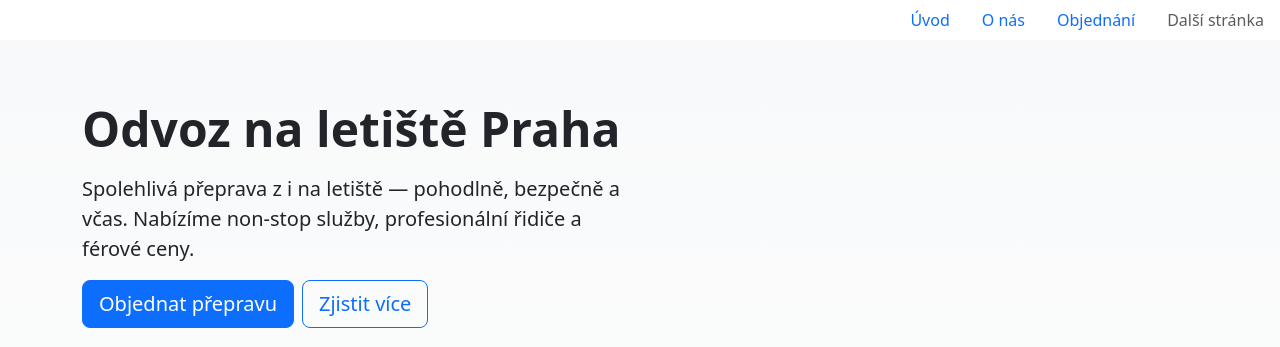
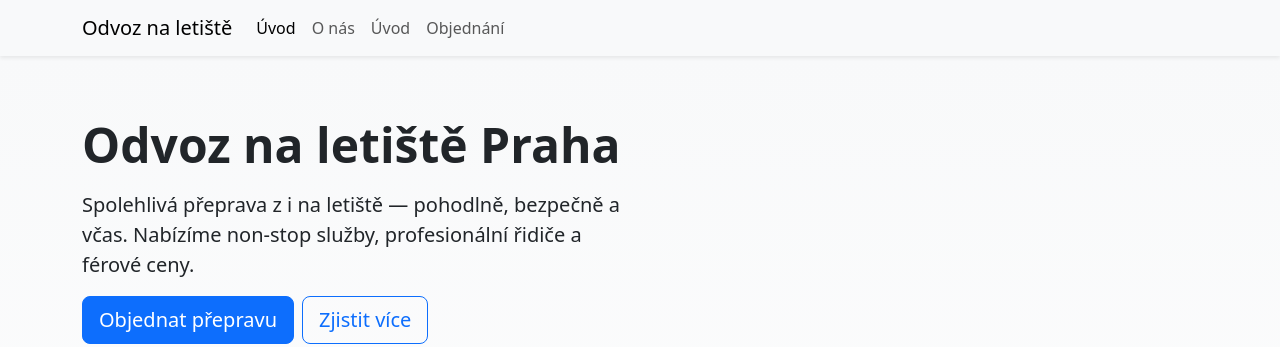
Before and after one commit to gyarab/2025_wt_holcman, a plain HTML site: page microsite/index.html in a window 1280 px wide. Shown: the top 347 px of the page. Drawn offline with nearby package versions, Linux system fonts and the light colour scheme.

Commit message:
edit index.html

```diff
--- a/microsite/index.html
+++ b/microsite/index.html
@@ -21,9 +21,9 @@
 </head>
 
 <body>
-    <!-- <nav class="navbar navbar-expand-lg bg-body-tertiary">
-        <div class="container-fluid">
-            <a class="navbar-brand" href="#">Odvoz na letiště</a>
+    <nav class="navbar navbar-expand-lg bg-body-tertiary shadow-sm sticky-top" aria-label="Hlavní navigace">
+        <div class="container">
+            <a class="navbar-brand d-flex align-items-center gap-2" href="#">Odvoz na letiště</a>
             <button class="navbar-toggler" type="button" data-bs-toggle="collapse"
                 data-bs-target="#navbarSupportedContent" aria-controls="navbarSupportedContent" aria-expanded="false"
                 aria-label="Toggle navigation">
@@ -56,23 +56,7 @@
                 </ul>
             </div>
         </div>
-    </nav> -->
-
-    <!--Nav Bar 2-->
-    <ul class="nav justify-content-end">
-        <li class="nav-item">
-            <a class="nav-link active" aria-current="page" href="#">Úvod</a>
-        </li>
-        <li class="nav-item">
-            <a class="nav-link" href="#">O nás</a>
-        </li>
-        <li class="nav-item">
-            <a class="nav-link" href="#">Objednání</a>
-        </li>
-        <li class="nav-item">
-            <a class="nav-link disabled" aria-disabled="true">Další stránka</a>
-        </li>
-    </ul>
+    </nav>
 
     <!--Hero-->
     <header id="hero" class="hero section-padding bg-ligh">
```
